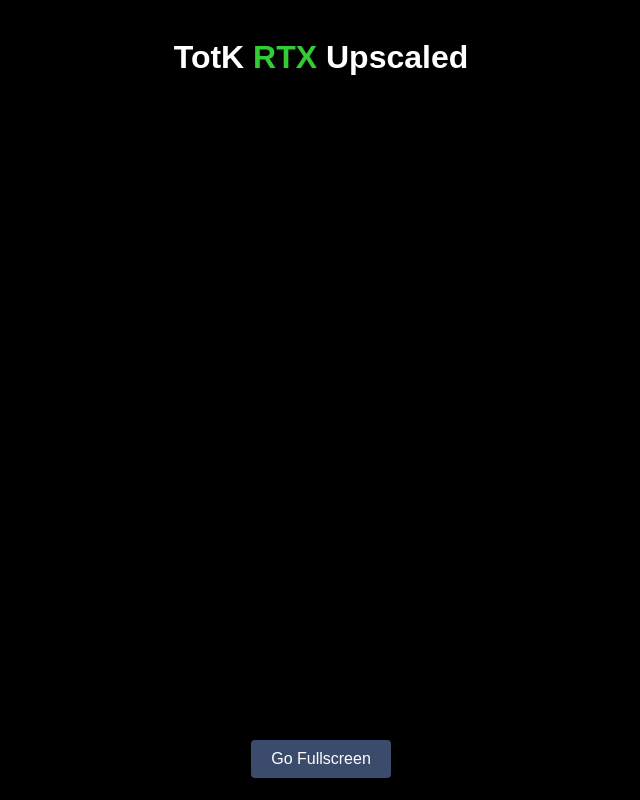
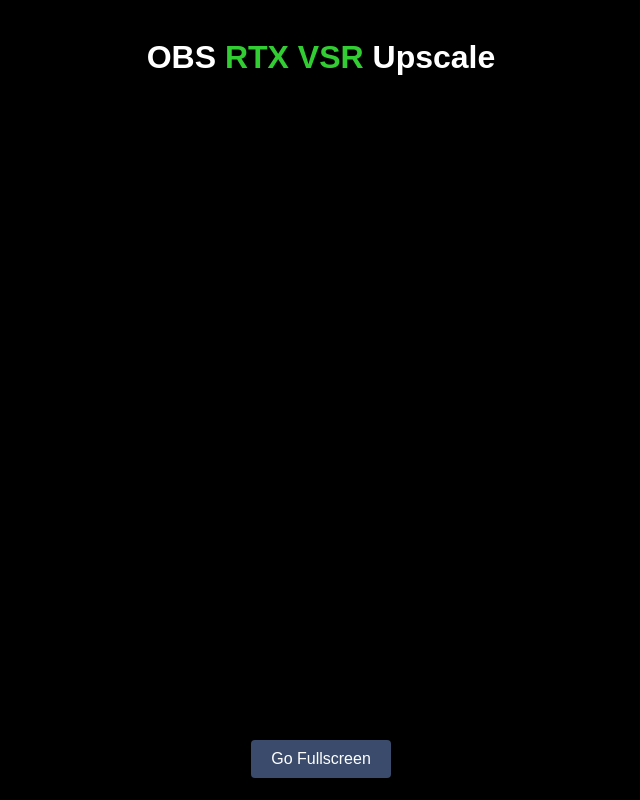
Before and after one commit to AdnanA93/OBS-RTX-SR, a plain HTML site: page index.html in a window 1280 px wide. Shown: the whole page, without its empty margins (319-959 px from the left). Drawn offline with Linux system fonts and the light colour scheme.

Commit message:
update name

```diff
--- a/index.html
+++ b/index.html
@@ -43,7 +43,7 @@
 		</style>
 	</head>
 	<body>
-		<h1>TotK <span style="color: #32cd32">RTX</span> Upscaled</h1>
+		<h1>OBS <span style="color: #32cd32">RTX VSR</span> Upscale</h1>
 
 		<video id="obs-video" autoplay playsinline></video>
 
```
